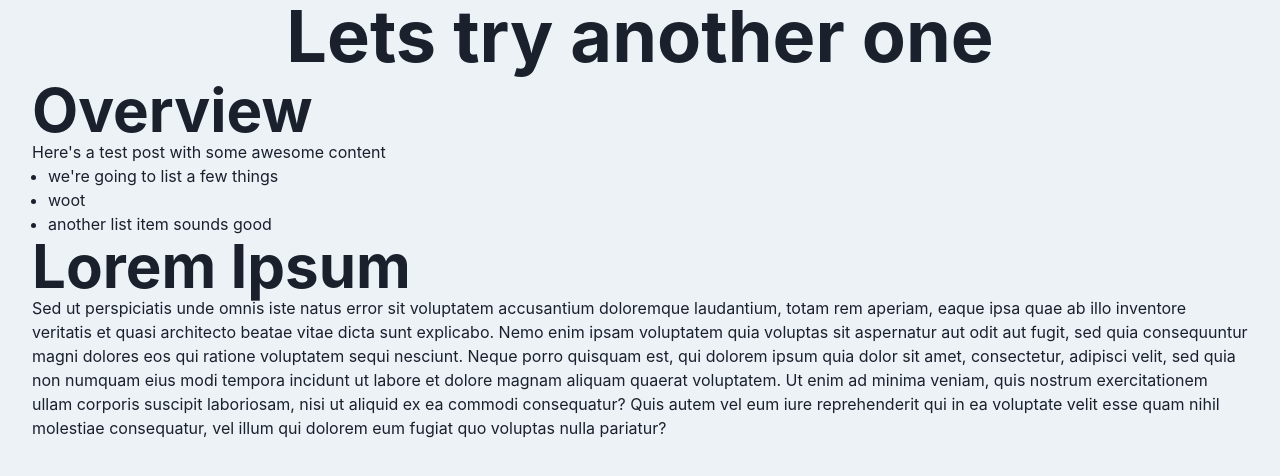
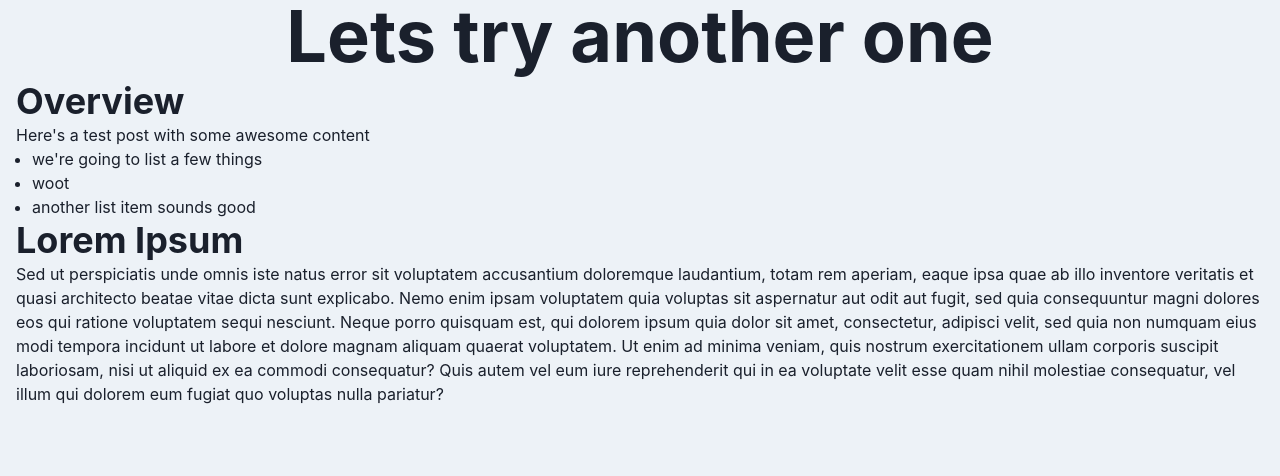
Before and after one commit to mikedmcfarland/thrown-blog, a Next.js app: page /posts/second-post in a window 1280 px wide. Shown: the top 476 px of the page. Built offline with nearby package versions, Linux system fonts and the light colour scheme.

Commit message:
remove container from headline

```diff
--- a/components/nodes/Headline.tsx
+++ b/components/nodes/Headline.tsx
@@ -3,8 +3,8 @@ import { HeadlineNode } from "src/org/types"
 import { NodeComponent } from "./types"
 
 const sizes = [
-    "3xl",
-    "2xl",
+    /* "3xl", */
+    /* "2xl", */
     "xl",
     "lg",
     "md",
@@ -20,9 +20,9 @@ export const Headline: NodeComponent<HeadlineNode> = ({ node, children }) => {
     const h = `h${level}`
     return (
 
-        <Container maxWidth='7xl'>
+        <>
             <Heading as={h} size={size}>{title}</Heading>
             {children}
-        </Container>
+        </>
     )
 }
```
